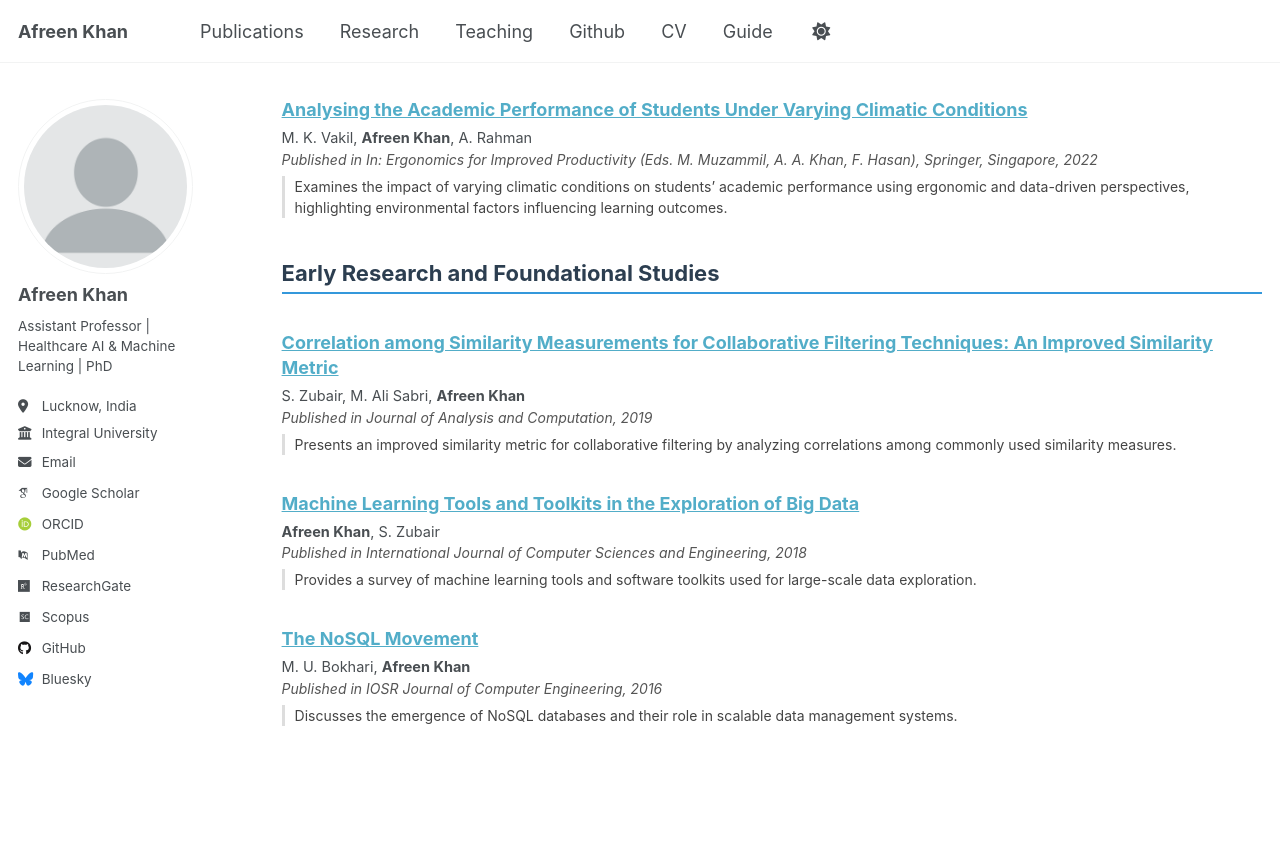
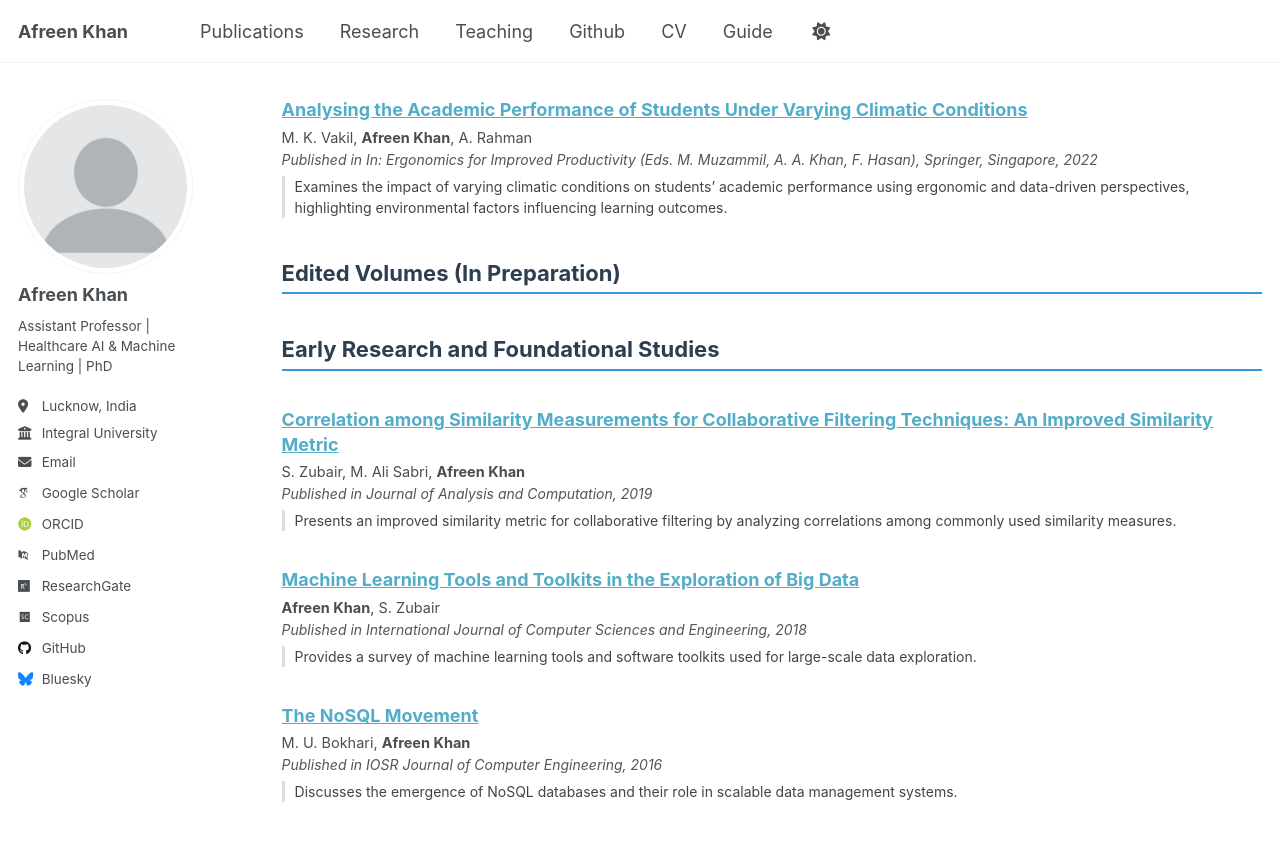
Before and after one commit to afreen-kh/afreen-kh.github.io, a Jekyll site: the page built from _pages/publications.html, in a window 1280 px wide and 900 px high, scrolled down 4359 px. Shown: the top 841 px of the window. Built offline with Jekyll 4.4.1, drawn with Linux system fonts in a browser that asks for light colours; some web fonts are replaced; a script that is not in the unit is left out.

Commit message:
Update publications.html

```diff
--- a/_pages/publications.html
+++ b/_pages/publications.html
@@ -33,6 +33,13 @@ my Google Scholar profile
   {% include archive-single.html %}
 {% endfor %}
 
+<h2 class="pub-section-title">Edited Volumes (In Preparation)</h2>
+
+{% assign edited_volumes = site.publications | where: "category", "edited-volume" | sort: "date" | reverse %}
+{% for post in edited_volumes %}
+  {% include archive-single.html %}
+{% endfor %}
+
 <h2 class="pub-section-title">Early Research and Foundational Studies</h2>
 
 {% assign early_papers = site.publications | where: "category", "early-work" | sort: "date" | reverse %}
```
